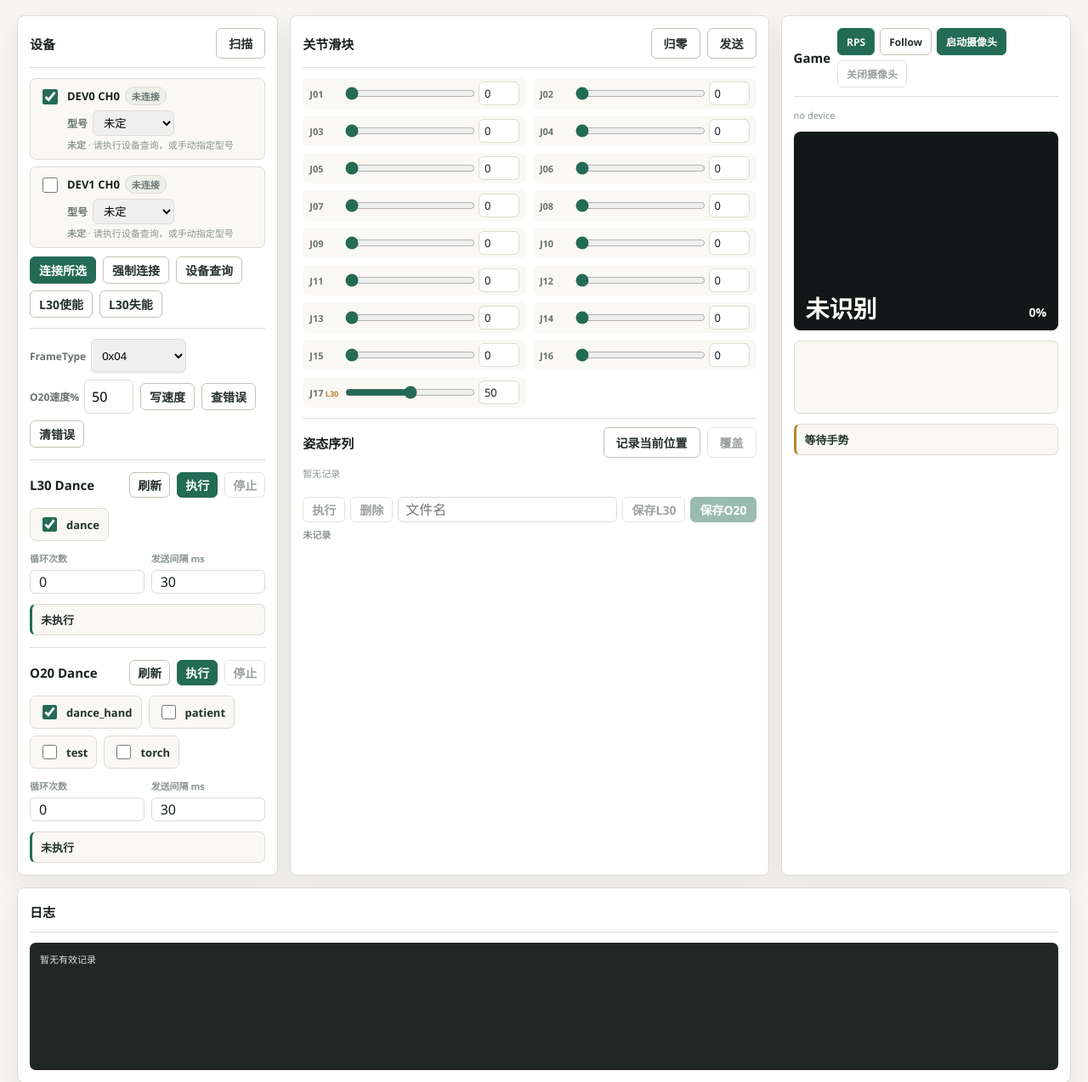
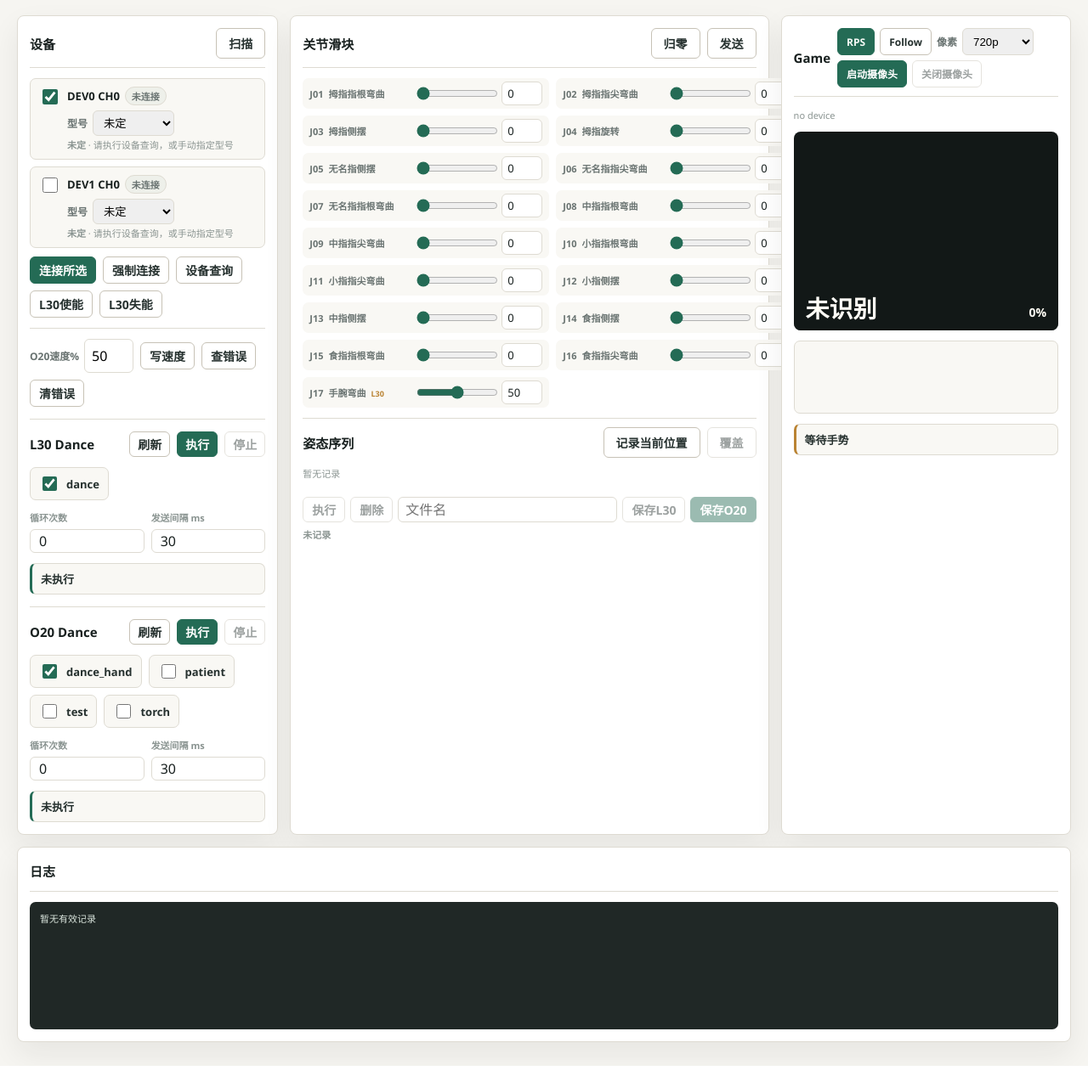
Before and after one commit to Crush251/L30_O20_dashboard, a FastAPI app: page / in a window 1280 px wide. Shown: the part 82-1356 px from the top of the page at 85% size. Run offline with FastAPI, Linux system fonts and the light colour scheme.

Commit message:
Update dashboard controls and camera options

```diff
--- a/src/l30_o20_dashboard/static/app.css
+++ b/src/l30_o20_dashboard/static/app.css
@@ -332,8 +332,24 @@ a.tool-button {
 }
 
 .joint-row label {
+    align-items: baseline;
     color: var(--steel);
+    display: flex;
+    gap: 6px;
+    min-width: 0;
     font-weight: 800;
+}
+
+.joint-row label span {
+    flex: 0 0 auto;
+}
+
+.joint-row label strong {
+    font-weight: 700;
+    min-width: 0;
+    overflow: hidden;
+    text-overflow: ellipsis;
+    white-space: nowrap;
 }
 
 .joint-row input[type="range"] {
@@ -813,7 +829,7 @@ h2 {
     border: 1px solid transparent;
     border-radius: 7px;
     gap: 6px;
-    grid-template-columns: 34px minmax(96px, 1fr) 48px;
+    grid-template-columns: minmax(118px, 0.65fr) minmax(96px, 1fr) 48px;
     min-height: 31px;
     padding: 3px 7px;
 }
@@ -823,7 +839,11 @@ h2 {
 }
 
 .joint-row label {
+    align-items: baseline;
     color: var(--muted);
+    display: flex;
+    gap: 6px;
+    min-width: 0;
     font-size: 11px;
     font-weight: 800;
 }
@@ -1084,7 +1104,7 @@ h2 {
     }
 
     .joint-row {
-        grid-template-columns: 40px minmax(96px, 1fr) 68px;
+        grid-template-columns: minmax(118px, 0.7fr) minmax(96px, 1fr) 68px;
     }
 
     .joints-panel .sliders {
@@ -1266,3 +1286,13 @@ h2 {
         grid-column: 1 / -1;
     }
 }
+
+
+.camera-resolution-field select {
+    height: 32px;
+    width: 84px;
+}
+
+.camera-resolution-field span {
+    white-space: nowrap;
+}
--- a/src/l30_o20_dashboard/static/app_config.js
+++ b/src/l30_o20_dashboard/static/app_config.js
@@ -7,28 +7,28 @@
 
     // 关节中文名称，对应 J1-J17 的显示顺序。
     const JOINT_LABELS = [
-        "拇指指根",
-        "拇指指尖",
+        "拇指指根弯曲",
+        "拇指指尖弯曲",
         "拇指侧摆",
         "拇指旋转",
         "无名指侧摆",
-        "无名指指尖",
-        "无名指根",
-        "中指指根",
-        "中指指尖",
-        "小指指根",
-        "小指指尖",
+        "无名指指尖弯曲",
+        "无名指指根弯曲",
+        "中指指根弯曲",
+        "中指指尖弯曲",
+        "小指指根弯曲",
+        "小指指尖弯曲",
         "小指侧摆",
         "中指侧摆",
         "食指侧摆",
-        "食指指根",
-        "食指指尖",
-        "手腕"
+        "食指指根弯曲",
+        "食指指尖弯曲",
+        "手腕弯曲"
     ];
 
     // 真实关节范围，用于 Follow 模式把真实值反算成前端百分比。
     const JOINT_RANGES = [
-        [0, 900],
+        [0, 880],
         [0, 1200],
         [0, 900],
         [0, 800],
--- a/src/l30_o20_dashboard/static/dashboard.js
+++ b/src/l30_o20_dashboard/static/dashboard.js
@@ -6,6 +6,12 @@
     const RECOGNITION_INTERVAL_MS = L30.RECOGNITION_INTERVAL_MS || 30;
     const FOLLOW_SEND_INTERVAL_MS = L30.FOLLOW_SEND_INTERVAL_MS || 30;
     const FOLLOW_CHANGE_THRESHOLD_PERCENT = L30.FOLLOW_CHANGE_THRESHOLD_PERCENT || 2;
+    const CAMERA_RESOLUTIONS = {
+        "240p": { width: 320, height: 240 },
+        "480p": { width: 640, height: 480 },
+        "720p": { width: 1280, height: 720 },
+        "1080p": { width: 1920, height: 1080 }
+    };
 
     const state = {
         devices: [],
@@ -22,6 +28,7 @@
         },
         cameras: [],
         selectedCameraId: "",
+        cameraResolution: "720p",
         camera: null,
         frameRequest: 0,
         hands: null,
@@ -46,14 +53,14 @@
     function bindElements() {
         for (const id of [
             "runtimeStatus", "deviceList", "scanBtn", "openBtn", "forceOpenBtn", "deviceQueryBtn",
-            "enableBtn", "disableBtn", "o20FrameType", "o20Velocity", "o20VelocityBtn",
+            "enableBtn", "disableBtn", "o20Velocity", "o20VelocityBtn",
             "o20ErrorBtn", "o20ClearErrorBtn", "txLog", "sliders", "zeroBtn", "sendBtn",
             "poseRecordBtn", "poseOverwriteBtn", "poseRunBtn", "poseDeleteBtn", "poseSaveL30Btn",
             "poseSaveO20Btn", "poseList", "poseFileName", "poseStatus", "refreshL30DanceBtn",
             "runL30DanceBtn", "stopL30DanceBtn", "l30DanceFileList", "l30DanceLoopCount",
             "l30DanceIntervalMs", "l30DanceStatus", "refreshO20DanceBtn", "runO20DanceBtn",
             "stopO20DanceBtn", "o20DanceFileList", "o20DanceLoopCount", "o20DanceIntervalMs",
-            "o20DanceStatus", "rpsModeBtn", "followModeBtn", "gameBtn", "stopGameBtn",
+            "o20DanceStatus", "rpsModeBtn", "followModeBtn", "cameraResolution", "gameBtn", "stopGameBtn",
             "cameraList", "inputVideo", "outputCanvas", "gestureName", "gestureConfidence",
             "debugLines", "gameResult"
         ]) {
@@ -140,10 +147,6 @@
         return Object.fromEntries(devices.map((dev) => [String(dev), Number(profileFor(dev).o20DeviceId) || 1]));
     }
 
-    function selectedFrameType() {
-        return Number(els.o20FrameType?.value) === 12 ? 12 : 4;
-    }
-
     function handName(deviceId) {
         return Number(deviceId) === 2 ? "左手" : "右手";
     }
@@ -153,9 +156,13 @@
     }
 
     function l30DeviceInfoText(info = {}) {
-        if (info.product || info.serial_no || info.hand) {
-            const product = info.product || "L30";
-            const serial = info.serial_no ? `SN ${info.serial_no}` : "SN -";
+        if (info.product || info.product_code || info.serial_no || info.hand) {
+            const product = info.product_code || info.product || "L30";
+            const serial = info.serial_label
+                ? `序列号 ${info.serial_label}`
+                : info.serial_no
+                  ? `SN ${info.serial_no}`
+                  : "SN -";
             const software = info.software || "-";
             const hardware = info.hardware || "-";
             const hand = info.hand || "左右手未知";
@@ -358,8 +365,9 @@
             const row = document.createElement("div");
             row.className = `joint-row ${index === 16 ? "l30-only-joint" : ""}`;
             const label = `J${String(index + 1).padStart(2, "0")}`;
+            const jointName = L30.JOINT_LABELS[index] || label;
             row.innerHTML = `
-                <label title="${escapeHtml(L30.JOINT_LABELS[index] || label)}">${label}</label>
+                <label title="${escapeHtml(label + " " + jointName)}"><span>${label}</span><strong>${escapeHtml(jointName)}</strong></label>
                 <input type="range" min="0" max="100" step="1" value="${value}" data-index="${index}">
                 <input type="number" min="0" max="100" step="1" value="${value}" data-index="${index}">
             `;
@@ -429,10 +437,7 @@
         const devices = selectedDevices();
         if (!devices.length) return showError(new Error("请先勾选设备"));
         try {
-            const result = await api("/api/devices/query", {
-                devices,
-                frame_type: selectedFrameType()
-            });
+            const result = await api("/api/devices/query", { devices });
             const lines = [];
             for (const profile of result.profiles || []) {
                 if (profile.model === "o20") {
@@ -476,7 +481,6 @@
                 devices,
                 velocity: rawVelocity,
                 device_ids: selectedO20DeviceIdMap(devices),
-                frame_type: selectedFrameType(),
                 require_open: true
             });
             setResult(`O20 速度已发送：${percent}% -> ${rawVelocity}`);
@@ -493,8 +497,7 @@
         try {
             const result = await api("/api/o20/error", {
                 devices,
-                device_ids: selectedO20DeviceIdMap(devices),
-                frame_type: selectedFrameType()
+                device_ids: selectedO20DeviceIdMap(devices)
             });
             const lines = (result.results || []).map((item) => {
                 const label = `DEV${item.dev}/${handName(item.device_id)}`;
@@ -513,8 +516,7 @@
         try {
             await api("/api/o20/error/clear", {
                 devices,
-                device_ids: selectedO20DeviceIdMap(devices),
-                frame_type: selectedFrameType()
+                device_ids: selectedO20DeviceIdMap(devices)
             });
             setResult("O20 清除错误指令已发送");
             await delay(40);
@@ -541,7 +543,6 @@
                 devices: o20Devices,
                 joints: joints.slice(0, O20.O20_JOINT_COUNT),
                 device_ids: selectedO20DeviceIdMap(o20Devices),
-                frame_type: selectedFrameType(),
                 require_open: true
             }));
         }
@@ -689,7 +690,9 @@
         elements.stop.disabled = !bucket.running;
         const file = status.file || bucket.selected || "未选择";
         const sent = Number(status.sent || 0);
-        elements.status.textContent = bucket.running ? `${file} 执行中 · 已发送 ${sent} 条` : status.message || "未执行";
+        const drained = Number(status.rx_drained || 0);
+        const drainText = drained ? ` · RX清理 ${drained}` : "";
+        elements.status.textContent = bucket.running ? `${file} 执行中 · 已发送 ${sent} 条${drainText}` : status.message || "未执行";
         if (bucket.running && !bucket.timer) {
             bucket.timer = window.setInterval(() => void loadDance(product), 500);
         }
@@ -722,7 +725,6 @@
             };
             if (product === "o20") {
                 payload.device_ids = selectedO20DeviceIdMap(devices);
-                payload.frame_type = selectedFrameType();
             }
             const endpoint = product === "o20" ? "/api/o20/dance/run" : "/api/dance/run";
             renderDance(product, await api(endpoint, payload));
@@ -963,7 +965,6 @@
                 devices: o20Ready,
                 joints: o20Joints,
                 device_ids: selectedO20DeviceIdMap(o20Ready),
-                frame_type: selectedFrameType(),
                 require_open: true
             }).then(() => { state.lastFollowSent.o20 = o20Joints.slice(); return "O20"; }));
         }
@@ -1042,8 +1043,7 @@
                     tasks.push(api("/api/o20/game", {
                         devices: o20Devices,
                         device_ids: selectedO20DeviceIdMap(o20Devices),
-                        gesture: responseGesture,
-                        frame_type: selectedFrameType()
+                        gesture: responseGesture
                     }).then(() => "O20"));
                 }
                 if (!tasks.length) {
@@ -1077,6 +1077,18 @@
         els.gestureConfidence.textContent = mode === "follow" ? "待启动" : "0%";
         els.debugLines.textContent = "";
         setResult(mode === "follow" ? "Follow 模式待启动" : "等待手势");
+    }
+
+    function selectedCameraConstraints() {
+        const preset = CAMERA_RESOLUTIONS[state.cameraResolution] || CAMERA_RESOLUTIONS["720p"];
+        const constraints = {
+            width: { ideal: preset.width },
+            height: { ideal: preset.height }
+        };
+        if (state.selectedCameraId) {
+            constraints.deviceId = { exact: state.selectedCameraId };
+        }
+        return constraints;
     }
 
     async function startGame() {
@@ -1116,9 +1128,10 @@
         state.lastRecognitionAt = 0;
         state.lastUiUpdateAt = 0;
         state.recognitionBusy = false;
-        const videoConstraints = { width: { ideal: 960 }, height: { ideal: 720 } };
-        if (state.selectedCameraId) videoConstraints.deviceId = { exact: state.selectedCameraId };
-        const stream = await navigator.mediaDevices.getUserMedia({ video: videoConstraints, audio: false });
+        const stream = await navigator.mediaDevices.getUserMedia({
+            video: selectedCameraConstraints(),
+            audio: false
+        });
         els.inputVideo.srcObject = stream;
         await els.inputVideo.play();
         const deviceId = stream.getVideoTracks()[0]?.getSettings?.().deviceId;
@@ -1209,6 +1222,12 @@
         els.rpsModeBtn.addEventListener("click", () => setGameMode("rps"));
         els.followModeBtn.addEventListener("click", () => setGameMode("follow"));
         els.gameBtn.addEventListener("click", startGame);
+        els.cameraResolution.addEventListener("change", async (event) => {
+            state.cameraResolution = event.target.value || "720p";
+            if (state.gameRunning && state.selectedCameraId) {
+                await restartCamera();
+            }
+        });
         els.stopGameBtn.addEventListener("click", stopGame);
     }
 
--- a/src/l30_o20_dashboard/templates/index.html
+++ b/src/l30_o20_dashboard/templates/index.html
@@ -4,16 +4,16 @@
         <meta charset="utf-8" />
         <meta name="viewport" content="width=device-width, initial-scale=1" />
         <title>Dashboard(l30-O20)</title>
-        <link rel="stylesheet" href="/static/app.css?v=18" />
+        <link rel="stylesheet" href="/static/app.css?v=19" />
         <link rel="stylesheet" href="/static/game.css?v=2" />
         <script src="/static/vendor/mediapipe/camera_utils/camera_utils.js" defer></script>
         <script src="/static/vendor/mediapipe/drawing_utils/drawing_utils.js" defer></script>
         <script src="/static/vendor/mediapipe/hands/hands.js" defer></script>
         <script src="/static/gesture.js?v=2" defer></script>
-        <script src="/static/app_config.js?v=5" defer></script>
+        <script src="/static/app_config.js?v=7" defer></script>
         <script src="/static/o20_config.js?v=6" defer></script>
         <script src="/static/follow.js?v=7" defer></script>
-        <script src="/static/dashboard.js?v=2" defer></script>
+        <script src="/static/dashboard.js?v=4" defer></script>
     </head>
     <body>
         <main class="shell dashboard-shell">
@@ -39,13 +39,6 @@
                         <button class="tool-button" id="disableBtn" type="button">L30失能</button>
                     </div>
                     <div class="o20-inline-tools">
-                        <label class="compact-field">
-                            <span>FrameType</span>
-                            <select id="o20FrameType">
-                                <option value="4" selected>0x04</option>
-                                <option value="12">0x0C</option>
-                            </select>
-                        </label>
                         <label class="compact-field">
                             <span>O20速度%</span>
                             <input id="o20Velocity" type="number" min="0" max="100" step="1" value="50" />
@@ -139,6 +132,15 @@
                         <div class="range-tools game-tools">
                             <button class="tool-button active" id="rpsModeBtn" type="button">RPS</button>
                             <button class="tool-button" id="followModeBtn" type="button">Follow</button>
+                            <label class="compact-field camera-resolution-field">
+                                <span>像素</span>
+                                <select id="cameraResolution">
+                                    <option value="240p">240p</option>
+                                    <option value="480p">480p</option>
+                                    <option value="720p" selected>720p</option>
+                                    <option value="1080p">1080p</option>
+                                </select>
+                            </label>
                             <button id="gameBtn" type="button">启动摄像头</button>
                             <button class="tool-button" id="stopGameBtn" type="button" disabled>关闭摄像头</button>
                         </div>
```
Also changed, not shown: src/l30_o20_dashboard/static/o20.js (+5 -18 lines), src/l30_o20_dashboard/templates/o20.html (+1 -8 lines).
